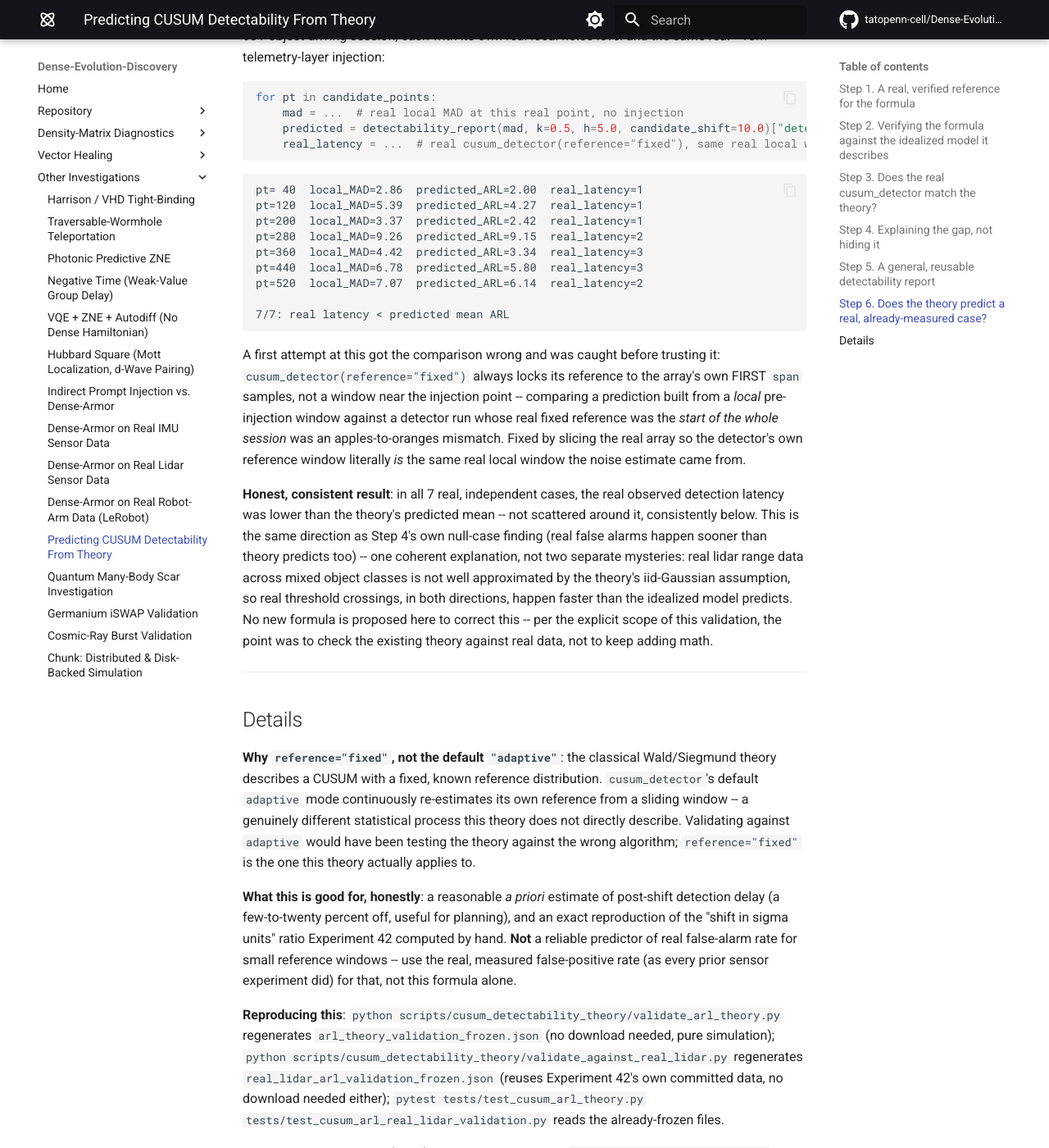
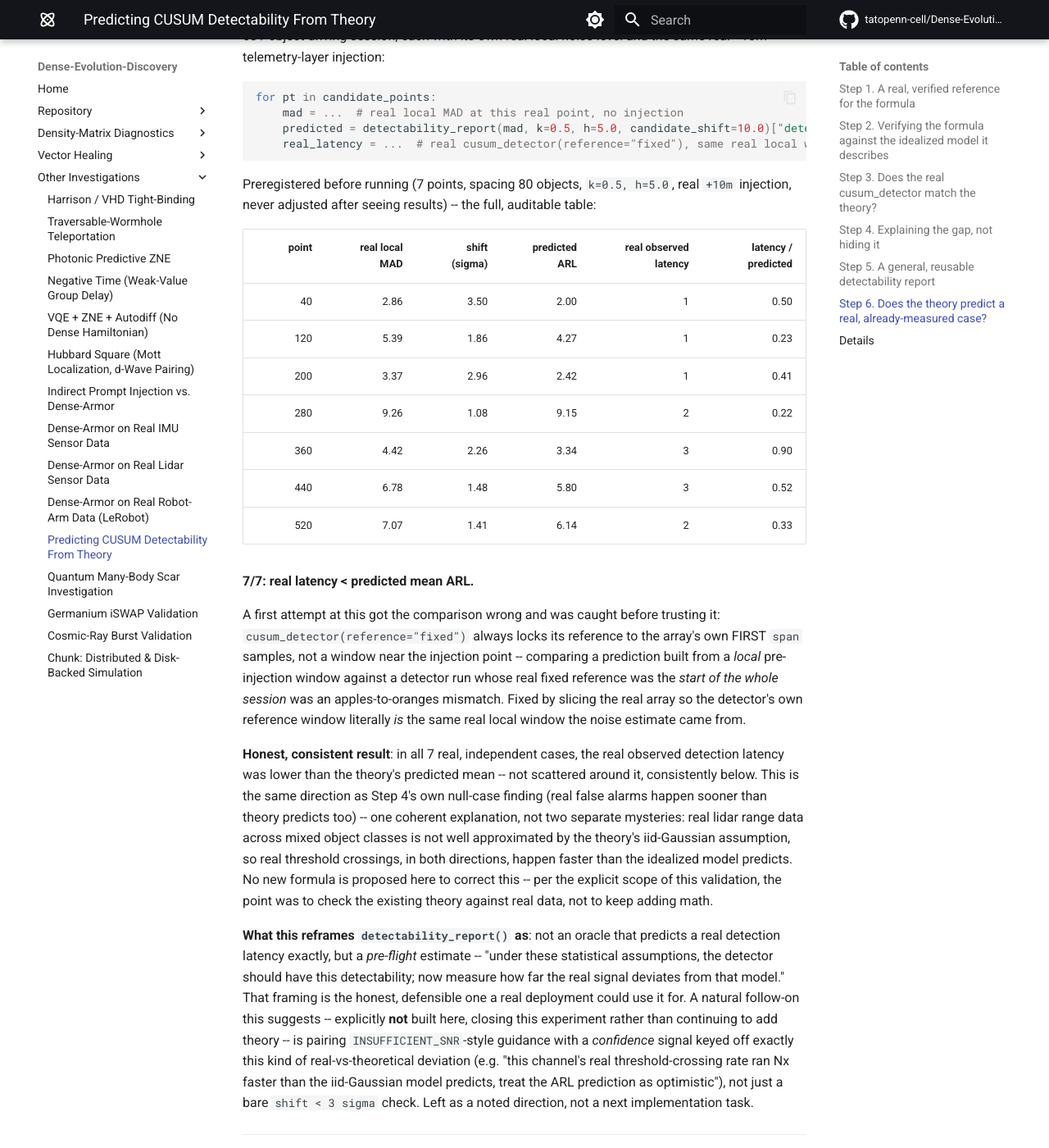
Before and after one commit to tatopenn-cell/Dense-Evolution-Discovery, an MkDocs documentation site: the page built from docs/cusum_detectability_theory.md, in a window 1280 px wide and 1400 px high, scrolled down 2601 px. Shown: the whole window at 82% size. Built offline with MkDocs 1.6.1 and Material for MkDocs 9.7.7, drawn with Linux system fonts in a browser that asks for light colours; comment, search, counter and statistics services are not loaded.

Commit message:
Doc: preregistered auditable table + reframe as pre-flight analysis, not oracle
Per feedback: converts Step 6's printout into a proper markdown table
(preregistration parameters stated explicitly) and reframes
detectability_report() as 'under these assumptions, expect this
detectability -- measure real deviation from the model' rather than an
exact predictor. Notes a possible confidence-signal pairing for
INSUFFICIENT_SNR-style guidance as a future direction, explicitly not
built now -- closing this experiment rather than continuing to add
theory.

````diff
--- a/docs/cusum_detectability_theory.md
+++ b/docs/cusum_detectability_theory.md
@@ -126,17 +126,20 @@ for pt in candidate_points:
     real_latency = ...  # real cusum_detector(reference="fixed"), same real local window as its reference
 ```
 
-```
-pt= 40  local_MAD=2.86  predicted_ARL=2.00  real_latency=1
-pt=120  local_MAD=5.39  predicted_ARL=4.27  real_latency=1
-pt=200  local_MAD=3.37  predicted_ARL=2.42  real_latency=1
-pt=280  local_MAD=9.26  predicted_ARL=9.15  real_latency=2
-pt=360  local_MAD=4.42  predicted_ARL=3.34  real_latency=3
-pt=440  local_MAD=6.78  predicted_ARL=5.80  real_latency=3
-pt=520  local_MAD=7.07  predicted_ARL=6.14  real_latency=2
+Preregistered before running (7 points, spacing 80 objects, `k=0.5, h=5.0`, real
+`+10m` injection, never adjusted after seeing results) -- the full, auditable table:
 
-7/7: real latency < predicted mean ARL
-```
+| point | real local MAD | shift (sigma) | predicted ARL | real observed latency | latency / predicted |
+|---:|---:|---:|---:|---:|---:|
+| 40  | 2.86 | 3.50 | 2.00 | 1 | 0.50 |
+| 120 | 5.39 | 1.86 | 4.27 | 1 | 0.23 |
+| 200 | 3.37 | 2.96 | 2.42 | 1 | 0.41 |
+| 280 | 9.26 | 1.08 | 9.15 | 2 | 0.22 |
+| 360 | 4.42 | 2.26 | 3.34 | 3 | 0.90 |
+| 440 | 6.78 | 1.48 | 5.80 | 3 | 0.52 |
+| 520 | 7.07 | 1.41 | 6.14 | 2 | 0.33 |
+
+**7/7: real latency < predicted mean ARL.**
 
 A first attempt at this got the comparison wrong and was caught before trusting it:
 `cusum_detector(reference="fixed")` always locks its reference to the array's own FIRST
@@ -155,6 +158,18 @@ approximated by the theory's iid-Gaussian assumption, so real threshold crossing
 both directions, happen faster than the idealized model predicts. No new formula is
 proposed here to correct this -- per the explicit scope of this validation, the point was
 to check the existing theory against real data, not to keep adding math.
+
+**What this reframes `detectability_report()` as**: not an oracle that predicts a real
+detection latency exactly, but a *pre-flight* estimate -- "under these statistical
+assumptions, the detector should have this detectability; now measure how far the real
+signal deviates from that model." That framing is the honest, defensible one a real
+deployment could use it for. A natural follow-on this suggests -- explicitly **not**
+built here, closing this experiment rather than continuing to add theory -- is pairing
+`INSUFFICIENT_SNR`-style guidance with a *confidence* signal keyed off exactly this kind
+of real-vs-theoretical deviation (e.g. "this channel's real threshold-crossing rate ran
+Nx faster than the iid-Gaussian model predicts, treat the ARL prediction as optimistic"),
+not just a bare `shift < 3 sigma` check. Left as a noted direction, not a next
+implementation task.
 
 ---
 
````
